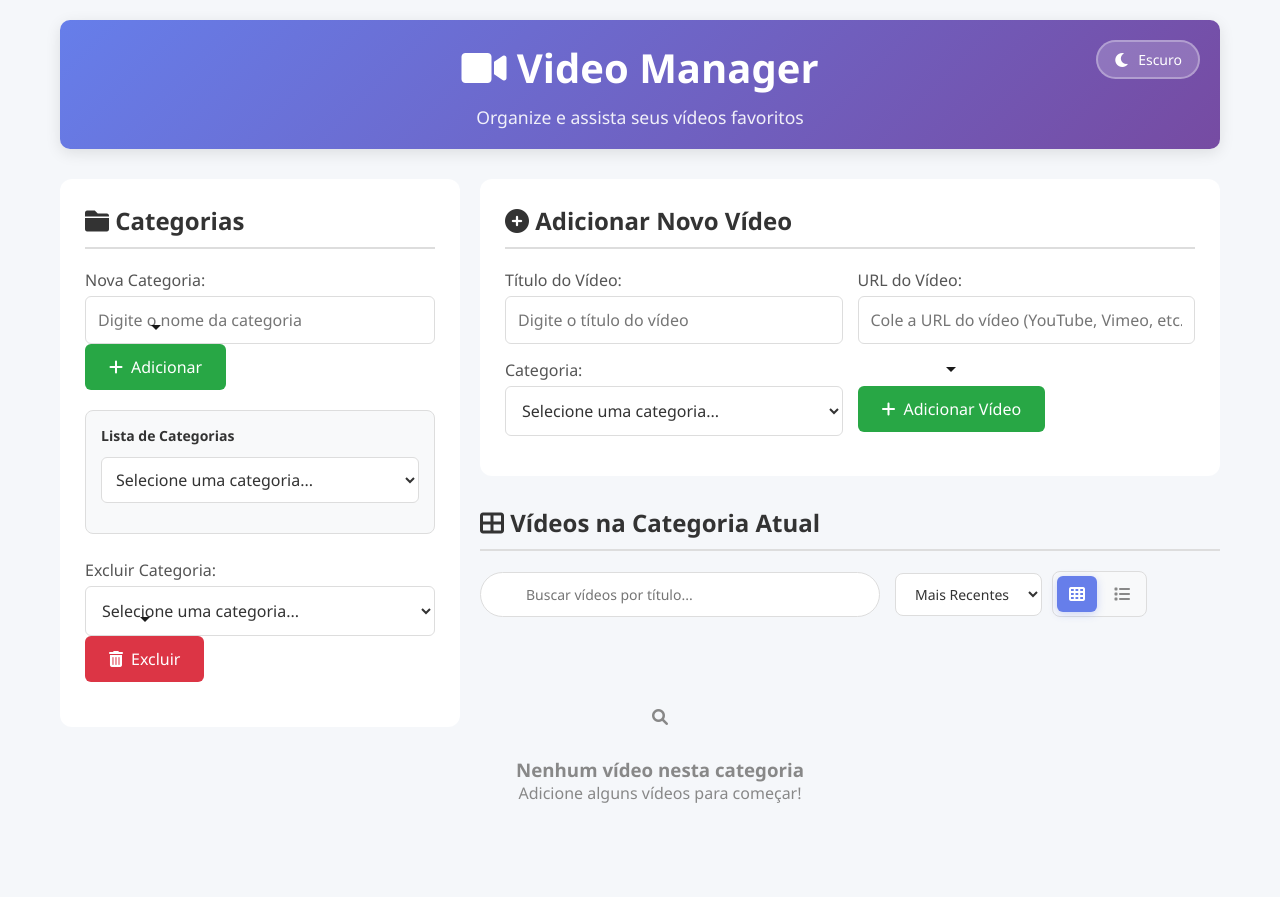
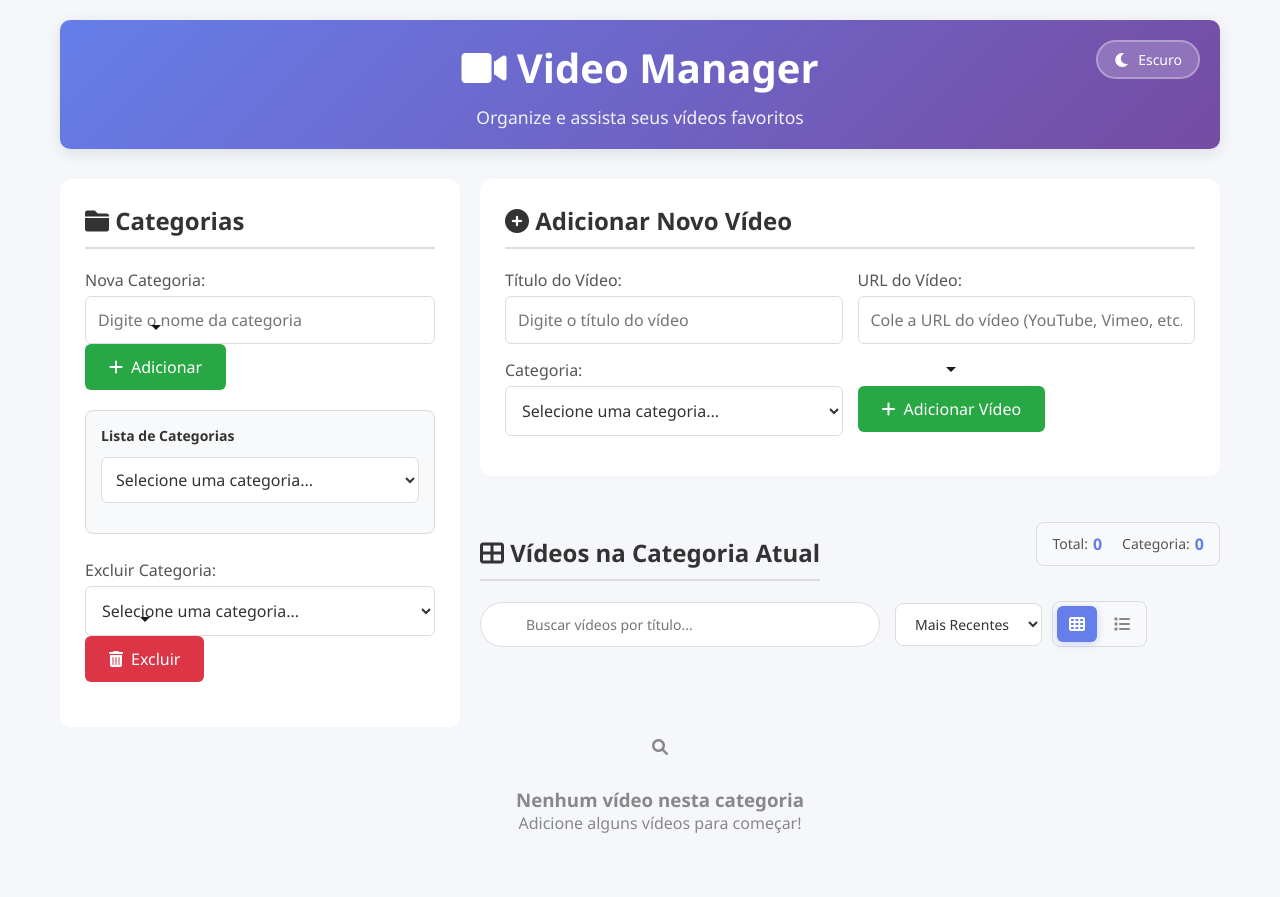
Before and after one commit to spalencar/video-manager, a plain HTML site: page index.html in a window 1280 px wide. Shown: the top 897 px of the page. Drawn offline with Linux system fonts and the light colour scheme.

```diff
--- a/index.html
+++ b/index.html
@@ -552,6 +552,48 @@
         color: var(--text-primary);
         transition: color 0.3s ease;
       }
+      .videos-section-title {
+        margin-bottom: 0;
+        color: var(--text-primary);
+        transition: color 0.3s ease;
+      }
+
+      .videos-header {
+        display: flex;
+        justify-content: space-between;
+        align-items: center;
+        margin-bottom: 20px;
+        flex-wrap: wrap;
+        gap: 15px;
+      }
+
+      .category-stats {
+        display: flex;
+        gap: 20px;
+        align-items: center;
+        background: var(--bg-tertiary);
+        padding: 10px 15px;
+        border-radius: 8px;
+        border: 1px solid var(--border-color);
+      }
+
+      .stat-item {
+        display: flex;
+        align-items: center;
+        gap: 5px;
+        font-size: 14px;
+      }
+
+      .stat-label {
+        color: var(--text-secondary);
+        font-weight: 500;
+      }
+
+      .stat-value {
+        color: var(--accent-primary);
+        font-weight: 600;
+        font-size: 16px;
+      }
       .config-info {
         font-size: 14px;
         color: var(--text-secondary);
@@ -1065,6 +1107,17 @@
 
         .form-row .form-group {
           margin-bottom: 20px;
+        }
+
+        .videos-header {
+          flex-direction: column;
+          align-items: flex-start;
+          gap: 10px;
+        }
+
+        .category-stats {
+          width: 100%;
+          justify-content: space-around;
         }
 
         .search-filter-section {
@@ -1214,9 +1267,21 @@
           </div>
 
 
-          <h2 class="section-title videos-section-title">
-            <i class="fas fa-th-large"></i> Vídeos na Categoria Atual
-          </h2>
+          <div class="videos-header">
+            <h2 class="section-title videos-section-title">
+              <i class="fas fa-th-large"></i> Vídeos na Categoria Atual
+            </h2>
+            <div class="category-stats" id="categoryStats">
+              <div class="stat-item">
+                <span class="stat-label">Total:</span>
+                <span class="stat-value" id="totalVideosCount">0</span>
+              </div>
+              <div class="stat-item">
+                <span class="stat-label">Categoria:</span>
+                <span class="stat-value" id="currentCategoryCount">0</span>
+              </div>
+            </div>
+          </div>
 
           <!-- Barra de Busca e Filtros -->
           <div class="search-filter-section">
@@ -1754,6 +1819,7 @@
         updateCategoryDropdown();
         updateDeleteCategoryDropdown();
         filterVideosByCategory(currentCategory);
+        updateCategoryStats();
 
         // Adicionar event listener para o select de categorias
         document.getElementById("categorySelect").addEventListener("change", function() {
@@ -1862,6 +1928,7 @@
           // updateCategoryList(); // Removido - lista visual não existe mais
           updateCategoryDropdown();
           filterVideosByCategory(currentCategory);
+          updateCategoryStats();
 
           showSyncStatus("Dados carregados com sucesso!", "success");
           setTimeout(() => {
@@ -1899,6 +1966,8 @@
 
         // Atualizar interface
         updateCategoryDropdown();
+        filterVideosByCategory(currentCategory);
+        updateCategoryStats();
         newCategoryInput.value = "";
 
         // Tentar adicionar ao Firebase se estiver disponível
@@ -1958,6 +2027,7 @@
           // updateCategoryList(); // Removido - lista visual não existe mais
           updateCategoryDropdown();
           filterVideosByCategory(currentCategory);
+          updateCategoryStats();
 
           // Tentar excluir do Firebase se estiver disponível
           if (firebaseInitialized) {
@@ -2006,6 +2076,20 @@
       function selectCategory(category) {
         currentCategory = category;
         filterVideosByCategory(category);
+        updateCategoryStats();
+      }
+
+      function updateCategoryStats() {
+        const totalVideosCount = document.getElementById("totalVideosCount");
+        const currentCategoryCount = document.getElementById("currentCategoryCount");
+
+        // Contar total de vídeos
+        const totalVideos = videos.length;
+        totalVideosCount.textContent = totalVideos;
+
+        // Contar vídeos na categoria atual
+        const categoryVideos = videos.filter(video => video.category === currentCategory);
+        currentCategoryCount.textContent = categoryVideos.length;
       }
 
       function updateCategoryDropdown() {
@@ -2076,6 +2160,7 @@
 
         // Atualizar interface
         filterVideosByCategory(currentCategory);
+        updateCategoryStats();
 
         // Limpar formulário
         document.getElementById("videoTitle").value = "";
@@ -2318,6 +2403,7 @@
 
           // Atualizar interface imediatamente
           applyFiltersAndSort();
+          updateCategoryStats();
 
           // Esconder menu após exclusão
           const menuElement = document.getElementById(`menu-${videoId}`);
```
